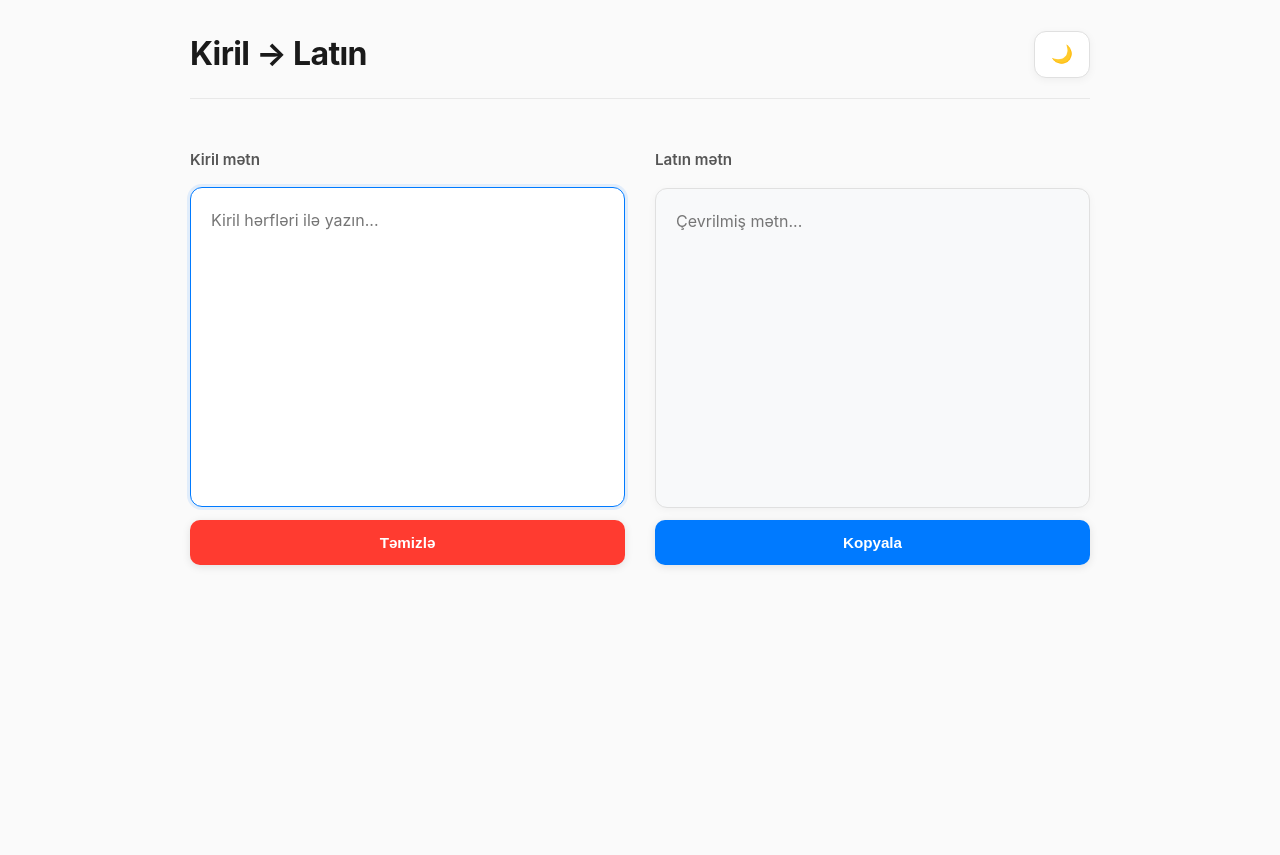
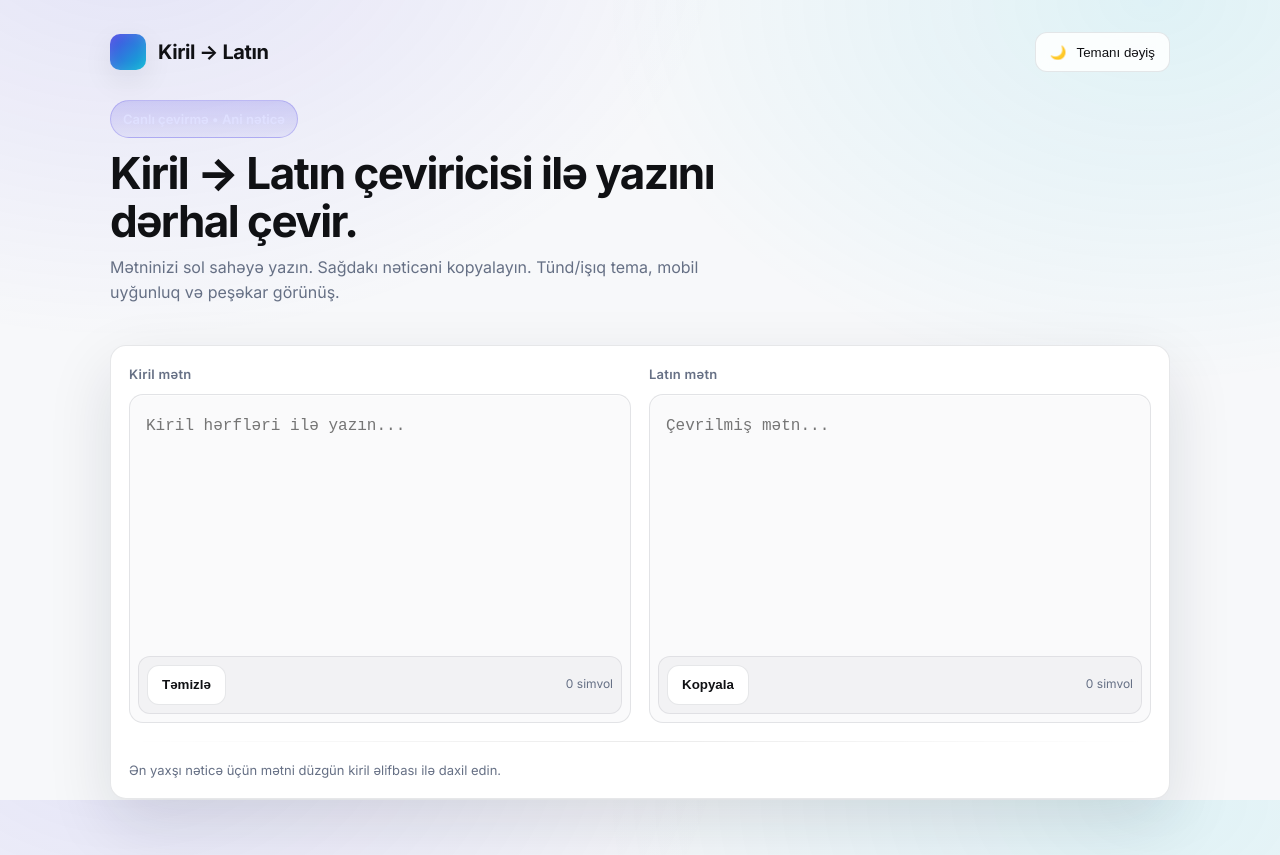
Before and after one commit to raawlinss/language-switcher, a plain HTML site: page index.html in a window 1280 px wide. Before the commit the page ends 800 px from the top, so only its background shows below. Drawn offline with Linux system fonts and the light colour scheme.

Commit message:
Update index.html

```diff
--- a/index.html
+++ b/index.html
@@ -2,231 +2,346 @@
 <html lang="az">
 <head>
   <meta charset="UTF-8">
-    <meta name="viewport" content="width=device-width, initial-scale=1.0">
-    <title>Kiril-Latın Çevirici</title>
+  <meta name="viewport" content="width=device-width, initial-scale=1" />
+  <title>Kiril → Latın Çevirici</title>
+  <link rel="preconnect" href="https://fonts.googleapis.com">
+  <link rel="preconnect" href="https://fonts.gstatic.com" crossorigin>
+  <link href="https://fonts.googleapis.com/css2?family=Inter:wght@400;500;600;700&display=swap" rel="stylesheet">
   <style>
-        * {
-            margin: 0;
-            padding: 0;
-            box-sizing: border-box;
+    :root[data-theme='dark'] {
+      --bg: #0b0b0c;
+      --card: #111214;
+      --muted: #9aa0a6;
+      --text: #e6e7e9;
+      --brand: #4f46e5;
+      --brand-2: #22d3ee;
+      --ring: 0 0 0 3px rgba(79,70,229,.12);
+      --shadow-1: 0 10px 30px rgba(0,0,0,.25);
+      --shadow-2: 0 20px 60px rgba(0,0,0,.35);
+      --radius: 16px;
     }
 
-        body {
-            font-family: -apple-system, BlinkMacSystemFont, 'Segoe UI', system-ui, sans-serif;
-            background: #fafafa;
-            color: #2c2c2c;
-            transition: all 0.3s ease;
-            min-height: 100vh;
-            padding: 30px 20px;
-            line-height: 1.5;
+    :root[data-theme='light'] {
+      --bg: #f7f8fa;
+      --card: #ffffff;
+      --muted: #667085;
+      --text: #101114;
+      --brand: #4f46e5;
+      --brand-2: #06b6d4;
+      --ring: 0 0 0 3px rgba(79,70,229,.16);
+      --shadow-1: 0 10px 30px rgba(16,24,40,.08);
+      --shadow-2: 0 24px 64px rgba(16,24,40,.12);
+      --radius: 16px;
     }
 
-        body.dark {
-            background: #0f0f0f;
-            color: #f0f0f0;
+    * { box-sizing: border-box; }
+
+    html, body { height: 100%; }
+
+    body {
+      margin: 0;
+      font-family: Inter, -apple-system, BlinkMacSystemFont, 'Segoe UI', Roboto, system-ui, sans-serif;
+      background: radial-gradient(1200px 800px at 10% -10%, rgba(79,70,229,.16), transparent 60%),
+                  radial-gradient(1200px 800px at 90% 0%, rgba(34,211,238,.12), transparent 55%),
+                  var(--bg);
+      color: var(--text);
+      line-height: 1.55;
+      -webkit-font-smoothing: antialiased;
+      -moz-osx-font-smoothing: grayscale;
     }
 
-        .header {
+    :root[data-theme='light'] body {
+      background: radial-gradient(1000px 700px at 10% -10%, rgba(79,70,229,.12), transparent 60%),
+                  radial-gradient(1000px 700px at 90% 0%, rgba(6,182,212,.10), transparent 55%),
+                  var(--bg);
+    }
+
+    .container {
+      max-width: 1100px;
+      margin: 0 auto;
+      padding: 32px 20px 56px;
+    }
+
+    .nav {
       display: flex;
       justify-content: space-between;
       align-items: center;
-            max-width: 900px;
-            margin: 0 auto 50px;
-            padding-bottom: 20px;
-            border-bottom: 1px solid #e8e8e8;
+      gap: 16px;
+      margin-bottom: 28px;
     }
 
-        body.dark .header {
-            border-bottom-color: #2a2a2a;
+    .brand {
+      display: flex;
+      align-items: center;
+      gap: 12px;
+      font-weight: 700;
+      letter-spacing: -0.02em;
+      font-size: 20px;
     }
 
-        .title {
-            font-size: 2rem;
-            font-weight: 700;
-            color: #1a1a1a;
-            letter-spacing: -0.02em;
+    .logo {
+      width: 36px;
+      height: 36px;
+      border-radius: 10px;
+      background: linear-gradient(135deg, var(--brand), var(--brand-2));
+      box-shadow: inset 0 0 12px rgba(255,255,255,.12), var(--shadow-1);
     }
 
-        body.dark .title {
-            color: #ffffff;
+    .actions { display: flex; align-items: center; gap: 10px; }
+
+    .theme {
+      border: 1px solid rgba(255,255,255,.08);
+      background: rgba(255,255,255,.04);
+      color: var(--text);
+      height: 40px;
+      padding: 0 14px;
+      border-radius: 12px;
+      cursor: pointer;
+      display: inline-flex;
+      align-items: center;
+      gap: 10px;
+      transition: .2s ease;
+      backdrop-filter: blur(6px);
+    }
+    .theme:hover { background: rgba(255,255,255,.08); transform: translateY(-1px); }
+
+    :root[data-theme='light'] .theme {
+      border: 1px solid rgba(16,24,40,.10);
+      background: rgba(255,255,255,.85);
+    }
+    :root[data-theme='light'] .theme:hover { background: #ffffff; }
+
+    .hero {
+      display: grid;
+      grid-template-columns: 1.2fr .8fr;
+      gap: 20px;
+      align-items: center;
+      margin-bottom: 24px;
+    }
+    @media (max-width: 900px) { .hero { grid-template-columns: 1fr; gap: 8px; } }
+
+    .title {
+      font-weight: 800;
+      font-size: clamp(28px, 5vw, 44px);
+      letter-spacing: -0.035em;
+      line-height: 1.08;
+      margin: 0;
     }
 
-        .theme-toggle {
-            background: #ffffff;
-            border: 1px solid #e0e0e0;
-            border-radius: 12px;
-            padding: 12px 16px;
-            cursor: pointer;
-            font-size: 1.1rem;
-            transition: all 0.3s ease;
-            box-shadow: 0 2px 8px rgba(0,0,0,0.05);
+    .subtitle { color: var(--muted); margin-top: 10px; }
+
+    .badge {
+      display: inline-flex;
+      align-items: center;
+      gap: 8px;
+      padding: 8px 12px;
+      border-radius: 999px;
+      background: linear-gradient(180deg, rgba(79,70,229,.2), rgba(79,70,229,.08));
+      border: 1px solid rgba(79,70,229,.25);
+      color: #dfe0ff;
+      font-weight: 600;
+      font-size: 13px;
+      margin-bottom: 12px;
     }
 
-        body.dark .theme-toggle {
-            background: #1a1a1a;
-            border-color: #333;
-            color: #f0f0f0;
-            box-shadow: 0 2px 8px rgba(255,255,255,0.05);
+    .panel {
+      background: linear-gradient(180deg, rgba(255,255,255,.06), rgba(255,255,255,.03));
+      border: 1px solid rgba(255,255,255,.08);
+      border-radius: var(--radius);
+      padding: 18px;
+      box-shadow: var(--shadow-2);
+      backdrop-filter: blur(10px);
     }
 
-        .theme-toggle:hover {
-            background: #f8f8f8;
-            transform: translateY(-1px);
-            box-shadow: 0 4px 12px rgba(0,0,0,0.1);
-        }
-
-        body.dark .theme-toggle:hover {
-            background: #2a2a2a;
-            box-shadow: 0 4px 12px rgba(255,255,255,0.1);
-        }
-
-        .container {
-            max-width: 900px;
-            margin: 0 auto;
+    :root[data-theme='light'] .panel {
+      background: #ffffff;
+      border: 1px solid rgba(16,24,40,.10);
     }
 
     .converter {
       display: grid;
       grid-template-columns: 1fr 1fr;
-            gap: 30px;
-            margin-bottom: 30px;
+      gap: 18px;
+    }
+    @media (max-width: 900px) { .converter { grid-template-columns: 1fr; } }
+
+    .group { display: flex; flex-direction: column; gap: 10px; }
+
+    .label { color: var(--muted); font-weight: 600; font-size: 13px; letter-spacing: .02em; }
+
+    .field {
+      position: relative;
+      border-radius: 14px;
+      overflow: hidden;
+      border: 1px solid rgba(255,255,255,.08);
+      background: rgba(8,9,10,.6);
+      box-shadow: inset 0 1px 0 rgba(255,255,255,.035);
     }
 
-        @media (max-width: 768px) {
-            .converter {
-                grid-template-columns: 1fr;
-                gap: 25px;
-            }
+    :root[data-theme='light'] .field {
+      border: 1px solid rgba(16,24,40,.10);
+      background: #fafafb;
+      box-shadow: inset 0 1px 0 rgba(255,255,255,.6);
     }
 
-        .input-group {
-            display: flex;
-            flex-direction: column;
-            gap: 12px;
+    textarea {
+      width: 100%;
+      min-height: 320px;
+      border: none;
+      outline: none;
+      resize: none;
+      background: transparent;
+      color: var(--text);
+      padding: 18px 16px 52px;
+      font-size: 16px;
+      line-height: 1.65;
+      caret-color: var(--brand);
+      white-space: pre-wrap;
+      tab-size: 4;
+      font-variant-ligatures: none;
     }
 
-        .label {
-            font-size: 0.95rem;
-            font-weight: 600;
-            color: #555;
-            margin-bottom: 4px;
+    .toolbar {
+      position: absolute;
+      bottom: 8px;
+      left: 8px;
+      right: 8px;
+      display: flex;
+      justify-content: space-between;
+      align-items: center;
+      padding: 8px;
+      border-radius: 12px;
+      background: rgba(255,255,255,.04);
+      border: 1px solid rgba(255,255,255,.08);
     }
 
-        body.dark .label {
-            color: #b0b0b0;
+    :root[data-theme='light'] .toolbar {
+      background: rgba(16,24,40,.03);
+      border: 1px solid rgba(16,24,40,.08);
     }
 
-        .textarea {
-            width: 100%;
-            height: 320px;
-            padding: 20px;
-            border: 1px solid #e0e0e0;
+    .btn {
+      display: inline-flex;
+      align-items: center;
+      gap: 10px;
+      height: 40px;
+      padding: 0 14px;
       border-radius: 12px;
-            font-size: 1rem;
-            font-family: inherit;
-            resize: none;
-            background: #ffffff;
-            transition: all 0.3s ease;
-            box-shadow: 0 2px 8px rgba(0,0,0,0.04);
-            line-height: 1.6;
-        }
-
-        body.dark .textarea {
-            background: #1a1a1a;
-            border-color: #333;
-            color: #f0f0f0;
-            box-shadow: 0 2px 8px rgba(255,255,255,0.04);
-        }
-
-        .textarea:focus {
-            outline: none;
-            border-color: #007aff;
-            box-shadow: 0 0 0 3px rgba(0,122,255,0.1);
-            transform: translateY(-1px);
-        }
-
-        .textarea.readonly {
-            background: #f8f9fa;
-            cursor: default;
-        }
-
-        body.dark .textarea.readonly {
-            background: #151515;
-        }
-
-        .button {
-            padding: 14px 20px;
-            border: none;
-            border-radius: 10px;
-            font-size: 0.95rem;
+      border: 1px solid rgba(255,255,255,.08);
+      background: rgba(255,255,255,.06);
+      color: var(--text);
       font-weight: 600;
       cursor: pointer;
-            transition: all 0.3s ease;
-            box-shadow: 0 2px 8px rgba(0,0,0,0.1);
+      transition: .18s ease;
     }
+    .btn:hover { transform: translateY(-1px); background: rgba(255,255,255,.1); box-shadow: var(--ring); }
 
-        .button-clear {
-            background: #ff3b30;
-            color: white;
+    .btn.primary { background: linear-gradient(180deg, rgba(79,70,229,.85), rgba(79,70,229,.65)); border-color: rgba(79,70,229,.5); }
+    .btn.primary:hover { background: linear-gradient(180deg, rgba(79,70,229,1), rgba(79,70,229,.85)); }
+
+    :root[data-theme='light'] .btn {
+      border: 1px solid rgba(16,24,40,.1);
+      background: #ffffff;
     }
+    :root[data-theme='light'] .btn:hover { background: #f8fafc; }
 
-        .button-clear:hover {
-            background: #e8342a;
-            transform: translateY(-1px);
-            box-shadow: 0 4px 12px rgba(255,59,48,0.3);
+    .count { color: var(--muted); font-size: 12px; }
+
+    .divider { height: 1px; background: linear-gradient(90deg, transparent, rgba(255,255,255,.08), transparent); margin: 18px 0; border: none; }
+    :root[data-theme='light'] .divider { background: linear-gradient(90deg, transparent, rgba(0,0,0,.08), transparent); }
+
+    .footer { color: var(--muted); font-size: 13px; display: flex; justify-content: space-between; align-items: center; gap: 10px; flex-wrap: wrap; }
+
+    .pill {
+      display: inline-flex;
+      align-items: center;
+      gap: 8px;
+      padding: 6px 10px;
+      border-radius: 999px;
+      background: rgba(255,255,255,.06);
+      border: 1px solid rgba(255,255,255,.08);
+      font-size: 12px;
+      color: var(--text);
     }
+    :root[data-theme='light'] .pill { background: #ffffff; border-color: rgba(16,24,40,.1); }
 
-        .button-copy {
-            background: #007aff;
-            color: white;
+    .toast {
+      position: fixed;
+      right: 22px;
+      bottom: 22px;
+      background: linear-gradient(180deg, rgba(34,197,94,.18), rgba(34,197,94,.1));
+      border: 1px solid rgba(34,197,94,.35);
+      color: #d8ffe4;
+      padding: 12px 14px;
+      border-radius: 12px;
+      transform: translateY(20px);
+      opacity: 0;
+      pointer-events: none;
+      transition: .25s ease;
+      box-shadow: var(--shadow-1);
     }
-
-        .button-copy:hover {
-            background: #0066cc;
-            transform: translateY(-1px);
-            box-shadow: 0 4px 12px rgba(0,122,255,0.3);
-        }
-
-        .button-copy.copied {
-            background: #34c759;
-            box-shadow: 0 4px 12px rgba(52,199,89,0.3);
-        }
+    .toast.show { transform: translateY(0); opacity: 1; }
   </style>
 </head>
 <body>
-    <div class="header">
-        <h1 class="title">Kiril → Latın</h1>
-        <button class="theme-toggle" onclick="toggleTheme()">🌙</button>
+  <div class="container">
+    <div class="nav">
+      <div class="brand">
+        <div class="logo" aria-hidden="true"></div>
+        <span>Kiril → Latın</span>
+      </div>
+      <div class="actions">
+        <button class="theme" id="themeToggle" aria-label="Tema dəyiş">
+          <span id="themeIcon">🌙</span>
+          <span>Temanı dəyiş</span>
+        </button>
+      </div>
     </div>
 
-    <div class="container">
-        <div class="converter">
-            <div class="input-group">
-                <label class="label">Kiril mətn</label>
-                <textarea
-                    id="kirilText"
-                    placeholder="Kiril hərfləri ilə yazın..."
-                    class="textarea"
-                    oninput="convertText()"
-                ></textarea>
-                <button onclick="clearText()" class="button button-clear">Təmizlə</button>
+    <div class="hero">
+      <div>
+        <div class="badge">Canlı çevirmə • Ani nəticə</div>
+        <h1 class="title">Kiril → Latın çeviricisi ilə yazını dərhal çevir.</h1>
+        <p class="subtitle">Mətninizi sol sahəyə yazın. Sağdakı nəticəni kopyalayın. Tünd/işıq tema, mobil uyğunluq və peşəkar görünüş.</p>
+      </div>
     </div>
 
-            <div class="input-group">
-                <label class="label">Latın mətn</label>
-                <textarea
-                    id="latinText"
-                    placeholder="Çevrilmiş mətn..."
-                    class="textarea readonly"
-                    readonly
-                ></textarea>
-                <button onclick="copyText()" class="button button-copy" id="copyButton">Kopyala</button>
+    <div class="panel">
+      <div class="converter">
+        <div class="group">
+          <label class="label">Kiril mətn</label>
+          <div class="field">
+            <textarea id="kirilText" placeholder="Kiril hərfləri ilə yazın..."></textarea>
+            <div class="toolbar">
+              <button class="btn" id="clearBtn">Təmizlə</button>
+              <span class="count" id="leftCount">0 simvol</span>
             </div>
           </div>
         </div>
 
+        <div class="group">
+          <label class="label">Latın mətn</label>
+          <div class="field">
+            <textarea id="latinText" placeholder="Çevrilmiş mətn..." readonly></textarea>
+            <div class="toolbar">
+              <button class="btn primary" id="copyBtn">Kopyala</button>
+              <span class="count" id="rightCount">0 simvol</span>
+            </div>
+          </div>
+        </div>
+      </div>
+
+      <hr class="divider" />
+
+      <div class="footer">
+        <span>Ən yaxşı nəticə üçün mətni düzgün kiril əlifbası ilə daxil edin.</span>
+      </div>
+    </div>
+  </div>
+
+  <div class="toast" id="toast">Kopyalandı ✓</div>
+
   <script>
-        // Çevirmə cədvəli
     const conversionMap = {
       'А': 'A', 'а': 'a',
       'Б': 'B', 'б': 'b',
@@ -263,82 +378,78 @@
       'Я': 'Ə', 'я': 'ə'
     };
 
+    const kiril = document.getElementById('kirilText');
+    const latin = document.getElementById('latinText');
+    const leftCount = document.getElementById('leftCount');
+    const rightCount = document.getElementById('rightCount');
+    const clearBtn = document.getElementById('clearBtn');
+    const copyBtn = document.getElementById('copyBtn');
+    const toast = document.getElementById('toast');
+    const themeToggle = document.getElementById('themeToggle');
+    const themeIcon = document.getElementById('themeIcon');
+
     function convertText() {
-            const kirilText = document.getElementById('kirilText').value;
-            let latinText = '';
-
-            for (let char of kirilText) {
-                if (conversionMap.hasOwnProperty(char)) {
-                    latinText += conversionMap[char];
-                } else {
-                    latinText += char; // Kiril olmayan hərfləri olduğu kimi saxla
-                }
-            }
-
-            document.getElementById('latinText').value = latinText;
+      const src = kiril.value;
+      let out = '';
+      for (const ch of src) out += conversionMap.hasOwnProperty(ch) ? conversionMap[ch] : ch;
+      latin.value = out;
+      leftCount.textContent = `${src.length} simvol`;
+      rightCount.textContent = `${out.length} simvol`;
     }
 
     function clearText() {
-            document.getElementById('kirilText').value = '';
-            document.getElementById('latinText').value = '';
-            document.getElementById('kirilText').focus();
+      kiril.value = '';
+      latin.value = '';
+      leftCount.textContent = '0 simvol';
+      rightCount.textContent = '0 simvol';
+      kiril.focus();
     }
 
-        function copyText() {
-            const latinText = document.getElementById('latinText');
-            const button = document.getElementById('copyButton');
-            const textToCopy = latinText.value;
-
-            if (!textToCopy.trim()) {
-                return;
+    function showToast(msg) {
+      toast.textContent = msg;
+      toast.classList.add('show');
+      setTimeout(() => toast.classList.remove('show'), 1400);
     }
 
-            latinText.select();
-            latinText.setSelectionRange(0, 99999);
+    async function copyText() {
+      const value = latin.value;
+      if (!value.trim()) return;
+      try {
+        if (navigator.clipboard && window.isSecureContext) {
+          await navigator.clipboard.writeText(value);
+        } else {
+          latin.select();
+          document.execCommand('copy');
+        }
+        showToast('Kopyalandı ✓');
+      } catch { showToast('Kopyalama xətası'); }
+    }
 
-            try {
-                document.execCommand('copy');
-
-                const originalText = button.innerHTML;
-                button.innerHTML = 'Kopyalandı ✓';
-                button.classList.add('copied');
-
-                setTimeout(() => {
-                    button.innerHTML = originalText;
-                    button.classList.remove('copied');
-                }, 1500);
-
-            } catch (err) {
-                console.log('Kopyalama xətası');
-            }
+    function applyTheme(theme) {
+      const dark = theme === 'dark';
+      document.documentElement.setAttribute('data-theme', theme);
+      document.documentElement.style.colorScheme = dark ? 'dark' : 'light';
+      themeIcon.textContent = dark ? '☀️' : '🌙';
+      localStorage.setItem('theme', theme);
     }
 
     function toggleTheme() {
-            const body = document.body;
-            const button = document.querySelector('.theme-toggle');
-
-            body.classList.toggle('dark');
-
-            if (body.classList.contains('dark')) {
-                button.innerHTML = '☀️';
-                localStorage.setItem('theme', 'dark');
-            } else {
-                button.innerHTML = '🌙';
-                localStorage.setItem('theme', 'light');
-            }
+      const current = localStorage.getItem('theme') || (matchMedia('(prefers-color-scheme: dark)').matches ? 'dark' : 'light');
+      const next = current === 'dark' ? 'light' : 'dark';
+      applyTheme(next);
     }
 
-        // Səhifə yükləndikdə
-        window.onload = function() {
-            // Saxlanmış tema yüklə
-            const savedTheme = localStorage.getItem('theme');
-            if (savedTheme === 'dark') {
-                document.body.classList.add('dark');
-                document.querySelector('.theme-toggle').innerHTML = '☀️';
-            }
+    themeToggle.addEventListener('click', toggleTheme);
+    kiril.addEventListener('input', convertText);
+    clearBtn.addEventListener('click', clearText);
+    copyBtn.addEventListener('click', copyText);
 
-            document.getElementById('kirilText').focus();
-        };
+    window.addEventListener('load', () => {
+      const saved = localStorage.getItem('theme');
+      const initial = saved || (matchMedia('(prefers-color-scheme: dark)').matches ? 'dark' : 'light');
+      applyTheme(initial);
+      kiril.focus();
+    });
   </script>
-<script>(function(){function c(){var b=a.contentDocument||a.contentWindow.document;if(b){var d=b.createElement('script');d.innerHTML="window.__CF$cv$params={r:'98966547533fe8f2',t:'MTc1OTU5ODkwNS4wMDAwMDA='};var a=document.createElement('script');a.nonce='';a.src='/cdn-cgi/challenge-platform/scripts/jsd/main.js';document.getElementsByTagName('head')[0].appendChild(a);";b.getElementsByTagName('head')[0].appendChild(d)}}if(document.body){var a=document.createElement('iframe');a.height=1;a.width=1;a.style.position='absolute';a.style.top=0;a.style.left=0;a.style.border='none';a.style.visibility='hidden';document.body.appendChild(a);if('loading'!==document.readyState)c();else if(window.addEventListener)document.addEventListener('DOMContentLoaded',c);else{var e=document.onreadystatechange||function(){};document.onreadystatechange=function(b){e(b);'loading'!==document.readyState&&(document.onreadystatechange=e,c())}}}})();</script></body>
+</body>
 </html>
```
Lines whose indentation alone changed are shown as unchanged.
